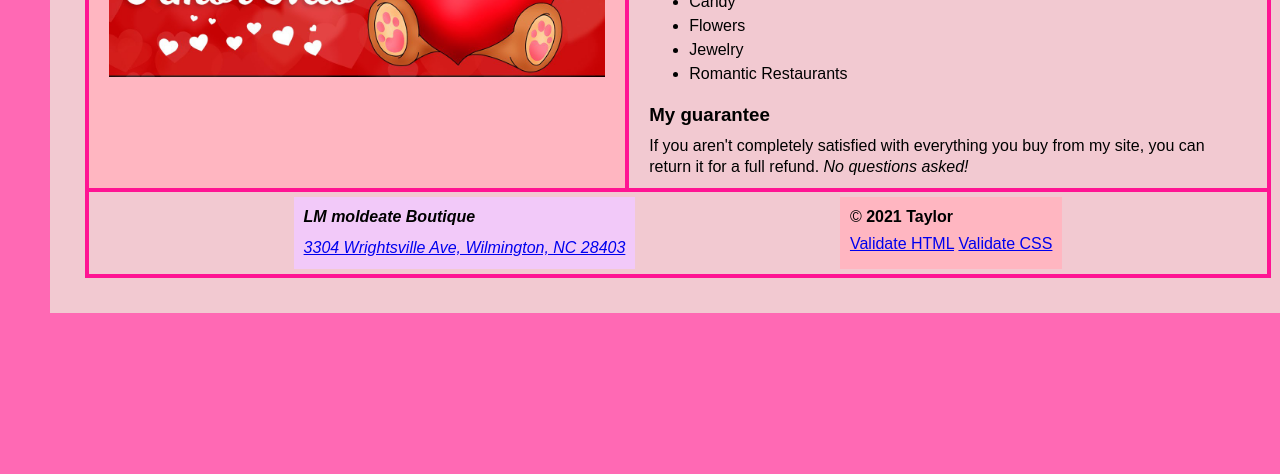
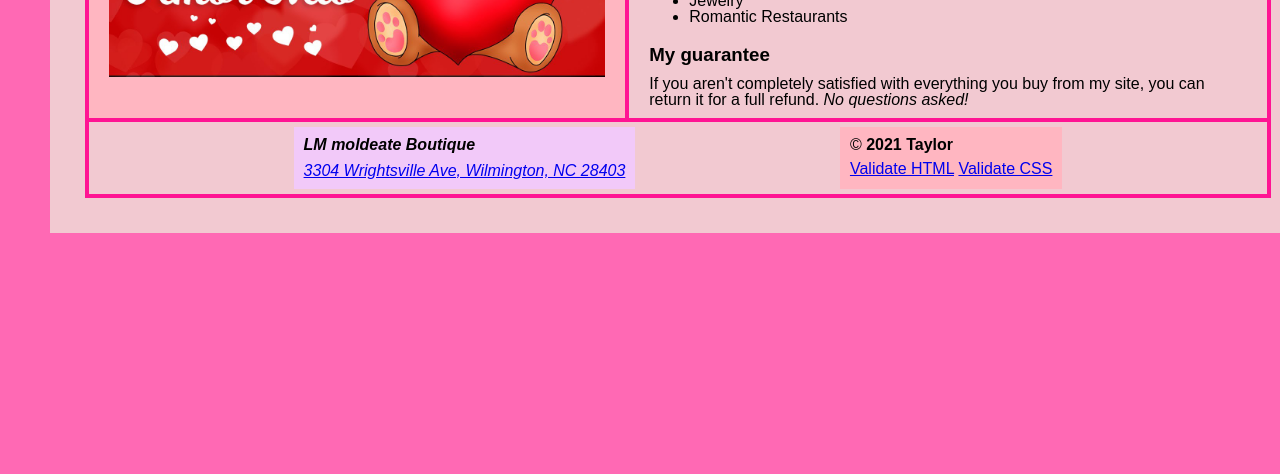
Before and after one commit to JayTaylor-code/itis3135, a plain HTML site: page activity-4/Taylor-Activity4.html in a window 1280 px wide. Shown: the part 402-876 px from the top of the page. Drawn offline with Linux system fonts and the light colour scheme.

Commit message:
Update Taylor-Activity4.css

```diff
--- a/activity-4/Taylor-Activity4.css
+++ b/activity-4/Taylor-Activity4.css
@@ -70,7 +70,7 @@ h3 {
 p {
     margin-top: 10px;
     margin-bottom: 10px;
-    line-height: 1.3;
+    line-height: 1rem;
 }
 .after-header {
     margin-top: 15px;
@@ -78,7 +78,7 @@ p {
 ul {
     margin-top: 5px;
     margin-bottom: 10px;
-    line-height: 1.5;
+    line-height: 1rem;
 }
 .pink {
     background-color: lightpink;
```
